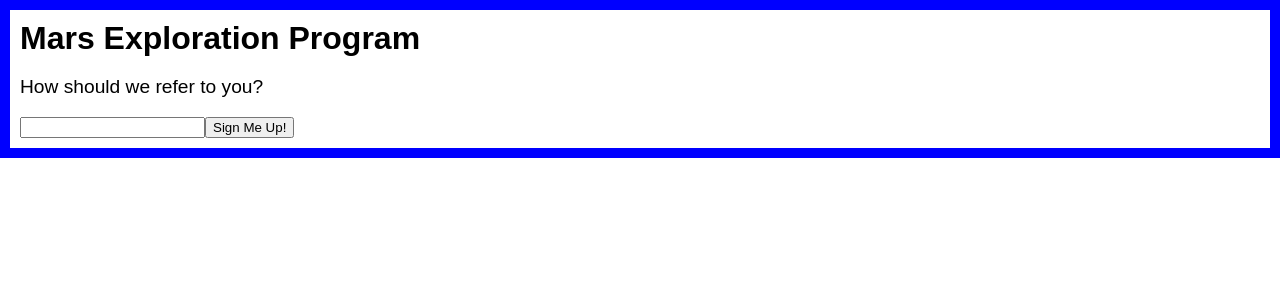
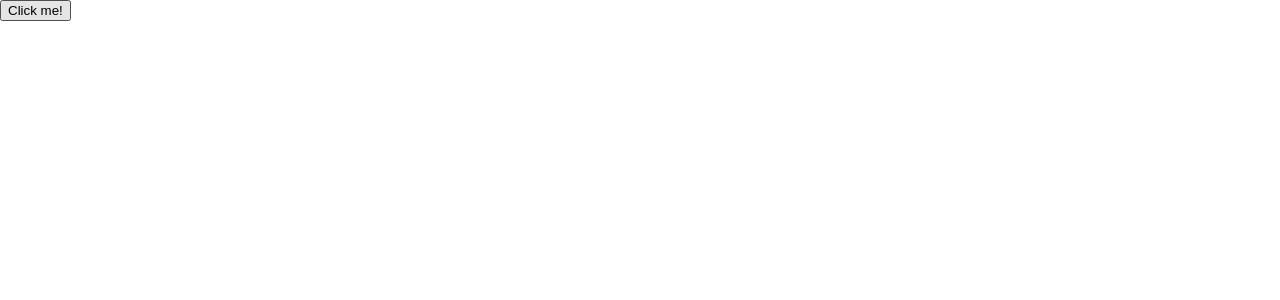
Before and after one commit to YanPanMichael/my-react-learning-demo, a React (Create React App) app: page / in a window 1280 px wide. Shown: the top 300 px of the page. Built offline with nearby package versions, Linux system fonts and the light colour scheme.

Commit message:
third methods for double click in react

```diff
--- a/package.json
+++ b/package.json
@@ -5,7 +5,8 @@
   "dependencies": {
     "react": "^16.2.0",
     "react-dom": "^16.2.0",
-    "react-scripts": "1.1.0"
+    "react-scripts": "1.1.0",
+    "underscore": "^1.9.1"
   },
   "scripts": {
     "start": "react-scripts start",
--- /dev/null
+++ b/src/DoubleClick.js
@@ -0,0 +1,76 @@
+import React, { Component } from "react";
+import _ from "underscore";
+// Method1
+class DoubleClick1 extends Component {
+  handleEvent = event => {
+    switch (event.type) {
+      case "click":
+        console.log("clicked");
+        break;
+      case "dblclick":
+        console.log("double clicked");
+        break;
+      default:
+        console.log("unhandled", event.type);
+    }
+  };
+
+  render() {
+    return (
+      <button onClick={this.handleEvent} onDoubleClick={this.handleEvent}>
+        Click me!
+      </button>
+    );
+  }
+}
+
+//Method2
+let count = 0;
+class DoubleClick2 extends Component {
+  handleEvent = () => {
+    count += 1;
+    setTimeout(() => {
+      if (count === 1) {
+        console.log("single click: ", count);
+      } else if (count === 2) {
+        console.log("setTimeout onDoubleClick: ", count);
+      } else if (count === 3) {
+        console.log("setTimeout onThirdClick: ", count);
+      }
+      count = 0;
+    }, 300);
+  };
+
+  render() {
+    return <button onClick={this.handleEvent}>Click me!</button>;
+  }
+}
+
+//Method3
+let clickTasks = [];
+class DoubleClick3 extends Component {
+  handleClick = () => {
+    const clickTask = _.debounce(() => {
+      console.log("single click: ");
+      clickTasks = [];
+    }, 300);
+    clickTasks.push(clickTask);
+    clickTask();
+  };
+
+  handleDoubleClick = () => {
+    if (clickTasks.length > 0) {
+      _.map(clickTasks, (task) => {
+        console.log('Double click: ');
+        task.cancel();
+      });
+      clickTasks = [];
+    }
+  }
+
+  render() {
+    return <button onClick={this.handleClick}>Click me!</button>;
+  }
+}
+
+export { DoubleClick1, DoubleClick2, DoubleClick3 };
--- a/src/index.js
+++ b/src/index.js
@@ -1,9 +1,10 @@
-import React from 'react';
-import ReactDOM from 'react-dom';
-import './index.css';
-import App from './App';
+import React from "react";
+import ReactDOM from "react-dom";
+import "./index.css";
+import App from "./App";
 // import registerServiceWorker from './registerServiceWorker';
-import SignUpDialog from './SignUpDialog';
+import SignUpDialog from "./SignUpDialog";
+import { DoubleClick1, DoubleClick2, DoubleClick3 } from "./DoubleClick";
 
 function BoilingVerdict(props) {
   if (props.celsius >= 100) {
@@ -13,22 +14,22 @@ function BoilingVerdict(props) {
 }
 
 const scaleNames = {
-  c: 'Celsius',
-  f: 'Fahrenheit'
+  c: "Celsius",
+  f: "Fahrenheit"
 };
 
 function toCelsius(fahrenheit) {
-  return (fahrenheit - 32) * 5 / 9;
+  return ((fahrenheit - 32) * 5) / 9;
 }
 
 function toFahrenheit(celsius) {
-  return (celsius * 9 / 5) + 32;
+  return (celsius * 9) / 5 + 32;
 }
 
 function tryConvert(temperature, convert) {
   const input = parseFloat(temperature);
   if (Number.isNaN(input)) {
-    return '';
+    return "";
   }
   const output = convert(input);
   const rounded = Math.round(output * 1000) / 1000;
@@ -51,8 +52,7 @@ class TemperatureInput extends React.Component {
     return (
       <fieldset>
         <legend>Enter temperature in {scaleNames[scale]}:</legend>
-        <input value={temperature}
-               onChange={this.handleChange} />
+        <input value={temperature} onChange={this.handleChange} />
       </fieldset>
     );
   }
@@ -63,22 +63,24 @@ class Calculator extends React.Component {
     super(props);
     this.handleCelsiusChange = this.handleCelsiusChange.bind(this);
     this.handleFahrenheitChange = this.handleFahrenheitChange.bind(this);
-    this.state = {temperature: '', scale: 'c'};
+    this.state = { temperature: "", scale: "c" };
   }
 
   handleCelsiusChange(temperature) {
-    this.setState({scale: 'c', temperature});
+    this.setState({ scale: "c", temperature });
   }
 
   handleFahrenheitChange(temperature) {
-    this.setState({scale: 'f', temperature});
+    this.setState({ scale: "f", temperature });
   }
 
   render() {
     const scale = this.state.scale;
     const temperature = this.state.temperature;
-    const celsius = scale === 'f' ? tryConvert(temperature, toCelsius) : temperature;
-    const fahrenheit = scale === 'c' ? tryConvert(temperature, toFahrenheit) : temperature;
+    const celsius =
+      scale === "f" ? tryConvert(temperature, toCelsius) : temperature;
+    const fahrenheit =
+      scale === "c" ? tryConvert(temperature, toFahrenheit) : temperature;
 
     return (
       <div>
@@ -92,19 +94,18 @@ class Calculator extends React.Component {
           temperature={fahrenheit}
           onTemperatureChange={this.handleFahrenheitChange}
         />
-        <BoilingVerdict
-            celsius={parseFloat(celsius)}
-        />
+        <BoilingVerdict celsius={parseFloat(celsius)} />
       </div>
     );
   }
 }
 
 ReactDOM.render(
-  <SignUpDialog />,
-  document.getElementById('root')
+  // <SignUpDialog />,
+  // <Calculator />,
+  <DoubleClick3 />,
+  document.getElementById("root")
 );
-
 
 // 让我们梳理下编辑输入框时所发生的一系列活动：
 
```
Also changed, not shown: 1 other file (tests, documents, lock files or other folders). Lines whose indentation alone changed are shown as unchanged.
